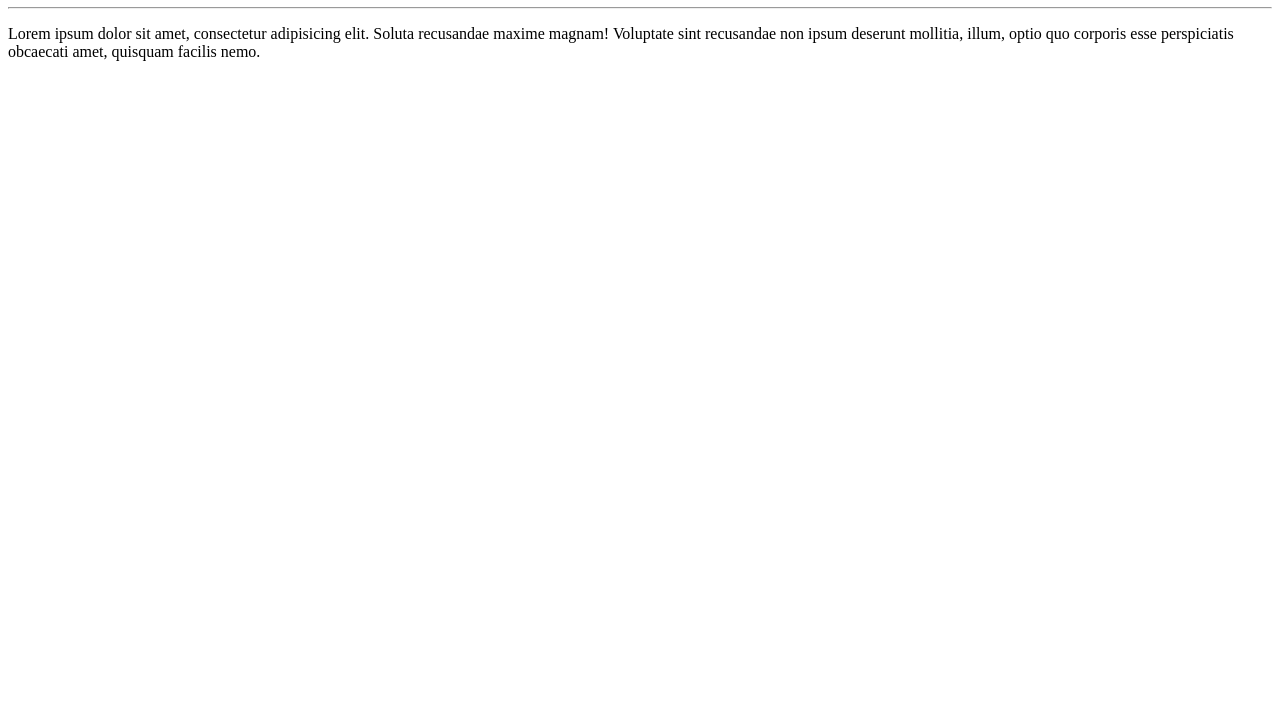
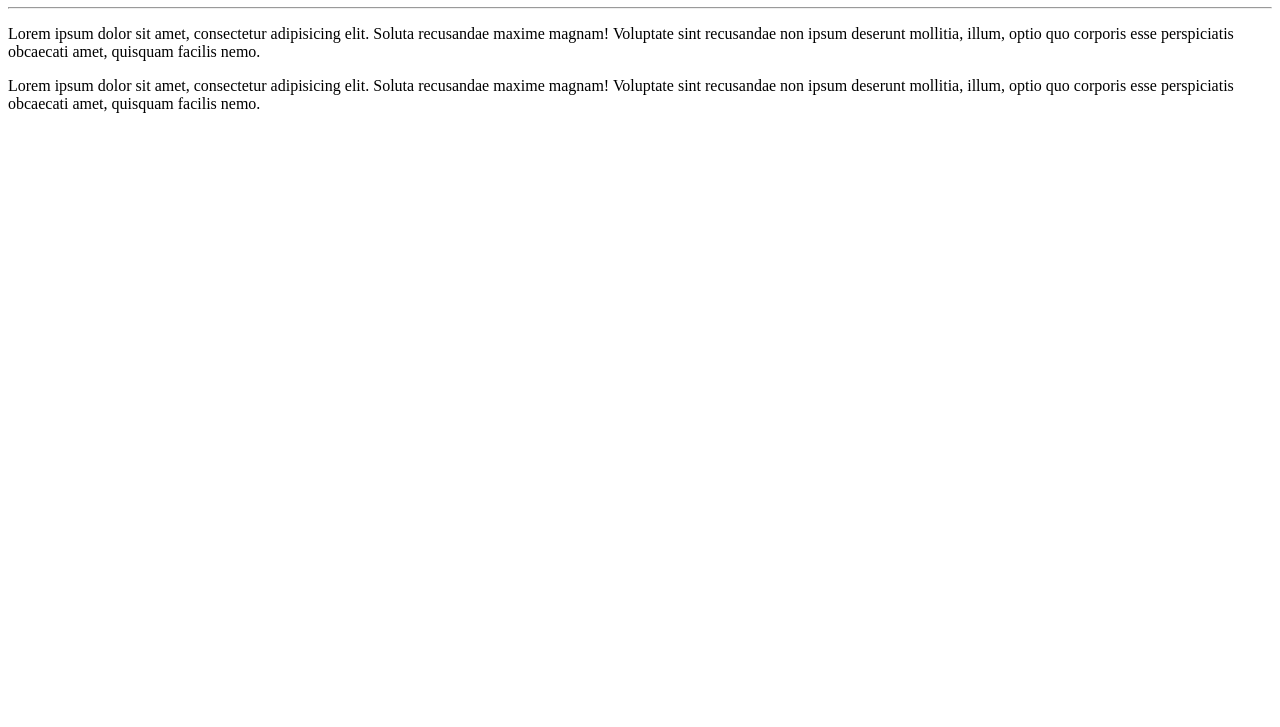
Before and after one commit to luis-ordas/Proj001, a plain HTML site: page site exemplo/index.html in a window 1280 px wide. Shown: the part 73-800 px from the top of the page. Drawn offline with Linux system fonts and the light colour scheme.

Commit message:
Update index.html

```diff
--- a/site exemplo/index.html
+++ b/site exemplo/index.html
@@ -16,6 +16,12 @@
           optio quo corporis esse perspiciatis obcaecati amet,
           quisquam facilis nemo.
     </p>
+    <p>Lorem ipsum dolor sit amet,
+        consectetur adipisicing elit. Soluta recusandae maxime magnam!
+         Voluptate sint recusandae non ipsum deserunt mollitia, illum,
+          optio quo corporis esse perspiciatis obcaecati amet,
+          quisquam facilis nemo.
+    </p>
 
 </body>
 </html>
```
